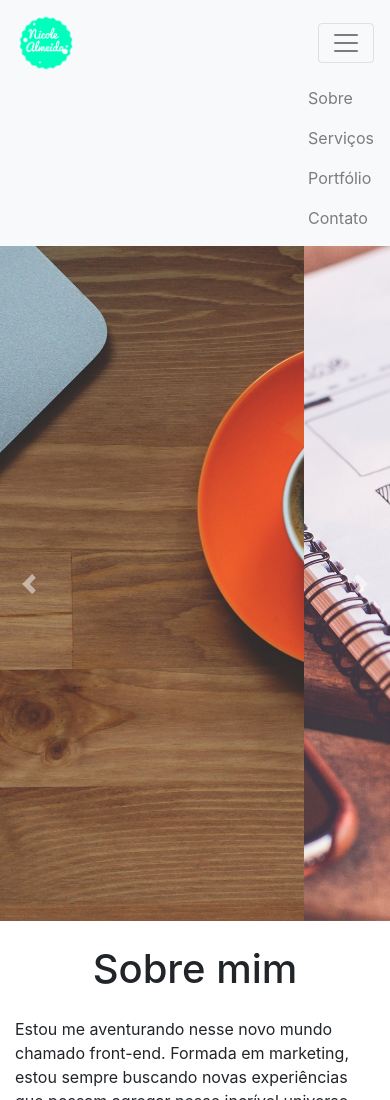
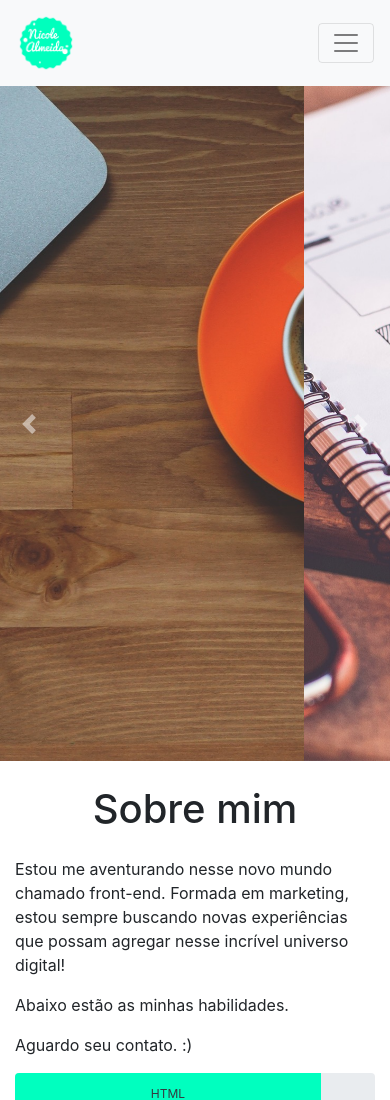
Before and after one commit to almeida-nicole/almeida-nicole.github.io, a website: page index.html in a window 390 px wide. Shown: the top 1100 px of the page. Drawn offline with Linux system fonts and the light colour scheme; files whose address does not match are found by name.

Commit message:
add ajuste nav responsiva

```diff
--- a/css/style.css
+++ b/css/style.css
@@ -69,3 +69,13 @@
   border: 1px solid lightgray;
 
 }
+
+.nav-collapse-nic {
+  justify-content: flex-end;
+
+}
+
+.nav-link-nic {
+  text-align: right;
+
+}
--- a/index.html
+++ b/index.html
@@ -26,19 +26,19 @@
             <button class="navbar-toggler" type="button" data-toggle="collapse" data-target="#navbarNav" aria-controls="navbarNav" aria-expanded="false" aria-label="Toggle navigation">
                 <span class="navbar-toggler-icon"></span>
             </button>
-          <div class="collapse navbar-collapse d-flex justify-content-end" id="navbarNav">
+          <div class="collapse navbar-collapse nav-collapse-nic" id="navbarNav">
             <ul class="navbar-nav">
               <li class="nav-item">
-                <a class="nav-link" href="#sobre__titulo">Sobre<span class="sr-only">(current)</span></a>
+                <a class="nav-link nav-link-nic" href="#sobre__titulo">Sobre<span class="sr-only">(current)</span></a>
               </li>
               <li class="nav-item">
-                <a class="nav-link" href="#servicos__titulo">Serviços</a>
+                <a class="nav-link nav-link-nic" href="#servicos__titulo">Serviços</a>
               </li>
               <li class="nav-item">
-                <a class="nav-link" href="#portfolio__titulo">Portfólio</a>
+                <a class="nav-link nav-link-nic" href="#portfolio__titulo">Portfólio</a>
               </li>
               <li class="nav-item">
-                <a class="nav-link" href="#form__titulo">Contato</a>
+                <a class="nav-link nav-link-nic" href="#form__titulo">Contato</a>
               </li>
             </ul>
           </div>
```
